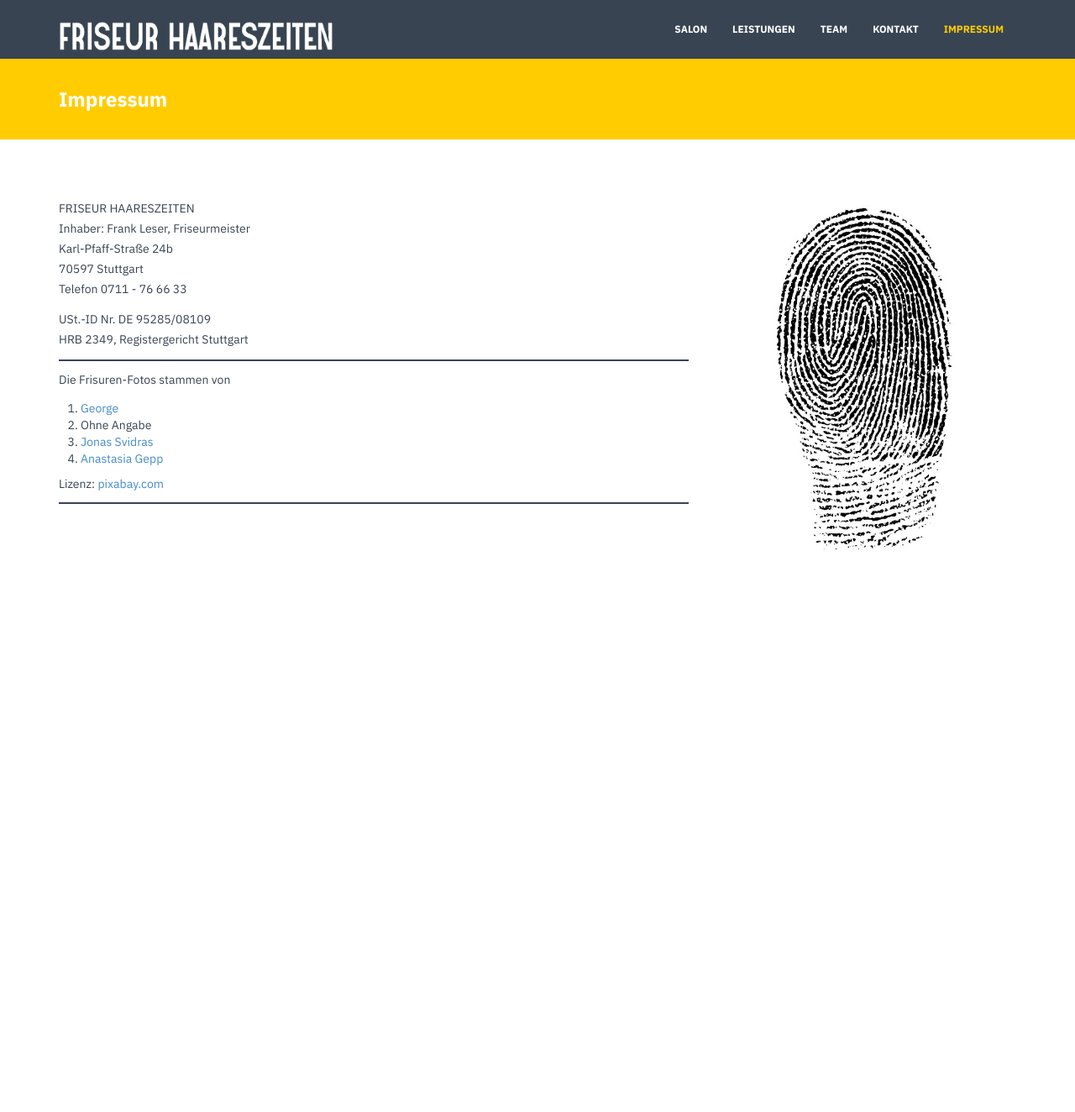
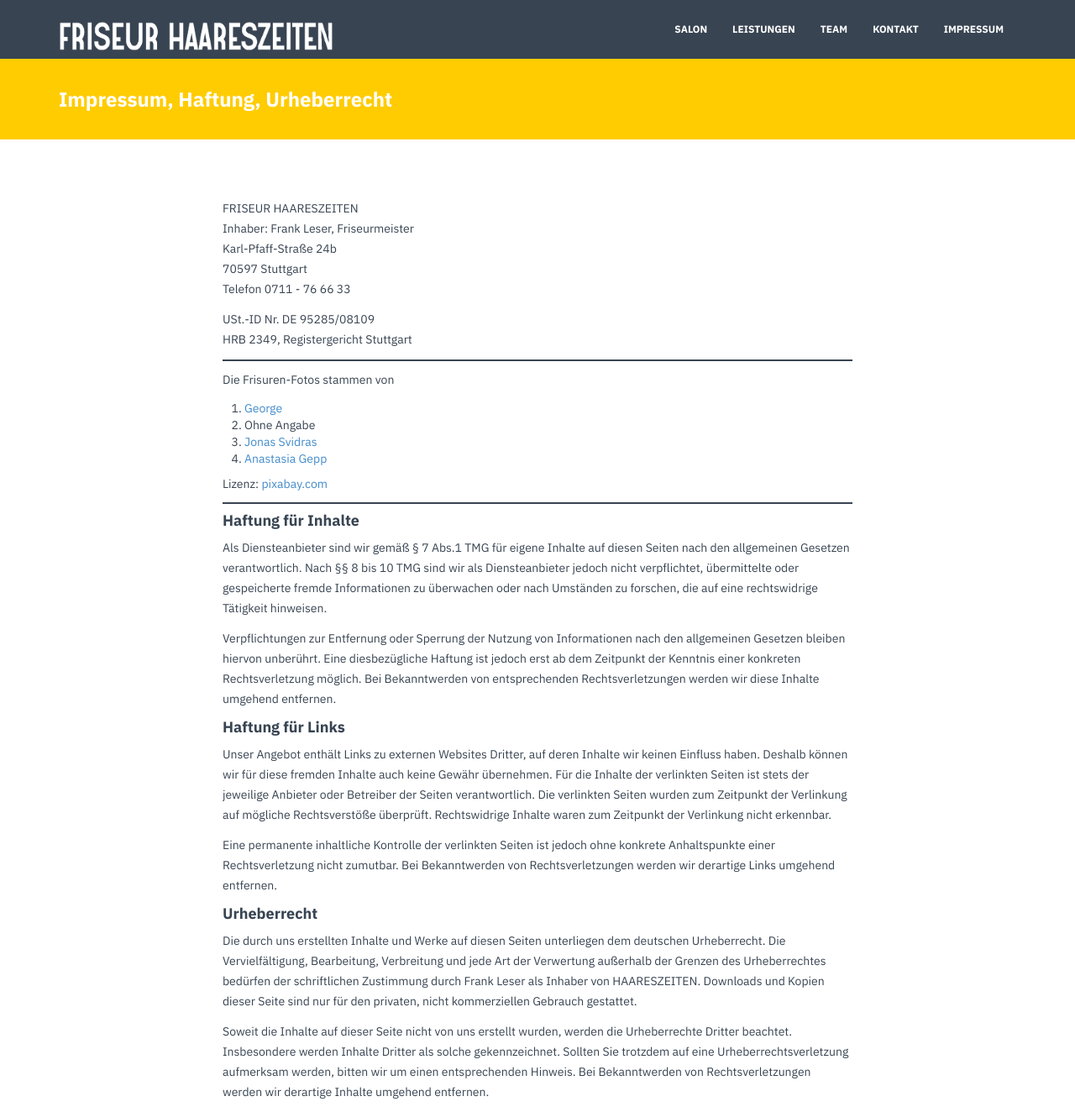
Before and after one commit to haareszeiten/haareszeiten.github.io, a Jekyll site: the page built from impressum.html, in a window 1280 px wide and 1324 px high. Shown: the whole window at 84% size. Built offline with Jekyll 4.4.1, drawn with Linux system fonts in a browser that asks for light colours; nearby versions of some CDN libraries.

Commit message:
Bilder ausgetauscht

```diff
--- a/impressum.html
+++ b/impressum.html
@@ -1,6 +1,6 @@
 ---
 layout: default
-title: Impressum
+title: Impressum, Haftung, Urheberrecht
 permalink: /impressum/
 footer: no
 ---
@@ -8,7 +8,7 @@ footer: no
 <div class="container">
     <div class="row">
 
-        <div class="col-md-8">
+        <div class="col-md-8 col-md-offset-2">
             <p>
             FRISEUR HAARESZEITEN<br/>
             Inhaber: Frank Leser, Friseurmeister<br/>
@@ -33,11 +33,35 @@ footer: no
             <!-- mit freundlicher Genehmigung von Wella, &copy; HFC Prestige Service Germany GmbH -->
             </p>
             <div class="hline"></div>
+            <h4>Haftung für Inhalte</h4>
+            <p>Als Diensteanbieter sind wir gemäß § 7 Abs.1 TMG für eigene Inhalte auf diesen Seiten nach den allgemeinen
+                Gesetzen verantwortlich. Nach §§ 8 bis 10 TMG sind wir als Diensteanbieter jedoch nicht verpflichtet,
+                übermittelte oder gespeicherte fremde Informationen zu überwachen oder nach Umständen zu forschen, die auf eine
+                rechtswidrige Tätigkeit hinweisen.</p>
+            <p>Verpflichtungen zur Entfernung oder Sperrung der Nutzung von Informationen nach den allgemeinen Gesetzen bleiben
+                hiervon unberührt. Eine diesbezügliche Haftung ist jedoch erst ab dem Zeitpunkt der Kenntnis einer konkreten
+                Rechtsverletzung möglich. Bei Bekanntwerden von entsprechenden Rechtsverletzungen werden wir diese Inhalte
+                umgehend entfernen.</p>
+            <h4>Haftung für Links</h4>
+            <p>Unser Angebot enthält Links zu externen Websites Dritter, auf deren Inhalte wir keinen Einfluss haben.
+                Deshalb können wir für diese fremden Inhalte auch keine Gewähr übernehmen. Für die Inhalte der verlinkten Seiten
+                ist stets der jeweilige Anbieter oder Betreiber der Seiten verantwortlich. Die verlinkten Seiten wurden zum
+                Zeitpunkt der Verlinkung auf mögliche Rechtsverstöße überprüft. Rechtswidrige Inhalte waren zum Zeitpunkt der
+                Verlinkung nicht erkennbar.</p>
+            <p>Eine permanente inhaltliche Kontrolle der verlinkten Seiten ist jedoch ohne konkrete Anhaltspunkte einer
+                Rechtsverletzung nicht zumutbar. Bei Bekanntwerden von Rechtsverletzungen werden wir derartige Links umgehend entfernen.</p>
+            <h4>Urheberrecht</h4>
+            <p>Die durch uns erstellten Inhalte und Werke auf diesen Seiten unterliegen dem deutschen Urheberrecht.
+                Die Vervielfältigung, Bearbeitung, Verbreitung und jede Art der Verwertung außerhalb der Grenzen des Urheberrechtes bedürfen
+                der schriftlichen Zustimmung durch Frank Leser als Inhaber von HAARESZEITEN. Downloads und Kopien dieser Seite sind nur für den
+                privaten, nicht kommerziellen Gebrauch gestattet.</p>
+            <p>Soweit die Inhalte auf dieser Seite nicht von uns erstellt wurden, werden die Urheberrechte Dritter beachtet.
+                Insbesondere werden Inhalte Dritter als solche gekennzeichnet. Sollten Sie trotzdem auf eine Urheberrechtsverletzung
+                aufmerksam werden, bitten wir um einen entsprechenden Hinweis. Bei Bekanntwerden von Rechtsverletzungen werden wir
+                derartige Inhalte umgehend entfernen.</p>
         </div>
 
-        <div class="col-md-4">
-            <img src="{{ "/img/fingerprint.jpg" | prepend: site.baseurl }}" class="img-responsive">
-        </div>
+
 
     </div><!--/row -->
 </div><!--/container -->
--- a/index.html
+++ b/index.html
@@ -36,17 +36,17 @@ footer: yes
 <div class="container">
     <div class="row centered">
         <div class="col-md-4">
-            <img class="img-responsive" src="{{ "/img/salon/salon1.png" | prepend: site.baseurl }}" alt="">
+            <img class="img-responsive" src="{{ "/img/salon/arbeitsbereich1.JPG" | prepend: site.baseurl }}" alt="">
             <h4></h4>
             <p></p>
         </div>
         <div class="col-md-4">
-            <img class="img-responsive" src="{{ "/img/salon/salon2.png" | prepend: site.baseurl }}" alt="">
+            <img class="img-responsive" src="{{ "/img/salon/theke1.JPG" | prepend: site.baseurl }}" alt="">
             <h4></h4>
             <p></p>
         </div>
         <div class="col-md-4">
-            <img class="img-responsive" src="{{ "/img/salon/salon3.png" | prepend: site.baseurl }}" alt="">
+            <img class="img-responsive" src="{{ "/img/salon/wartebereich.JPG" | prepend: site.baseurl }}" alt="">
             <h4></h4>
             <p></p>
         </div>
--- a/team.html
+++ b/team.html
@@ -9,7 +9,7 @@ footer: yes
 
     <div class="row">
         <div class="col-md-4">
-            <img class="img-responsive" src="{{ "/img/salon/SALON-NEU.jpg" | prepend: site.baseurl }}" alt="">
+            <img class="img-responsive" src="{{ "/img/salon/tuben.JPG" | prepend: site.baseurl }}" alt="">
         </div>
         <div class="col-md-8">
             <h3>Friseur Haareszeiten</h3>
```
Also changed, not shown: kontakt.html (+4 -3 lines), img/fingerprint.jpg (deleted), img/salon/SALON-NEU.jpg (deleted), img/salon/arbeitsbereich1.JPG (added), img/salon/arbeitsbereich2.JPG (added), img/salon/front.JPG (added), img/salon/salon1.png (deleted), img/salon/salon2.png (deleted), img/salon/salon3.png (deleted), img/salon/theke1.JPG (added), img/salon/tuben.JPG (added), img/salon/wartebereich.JPG (added), img/team/white.png (deleted).
